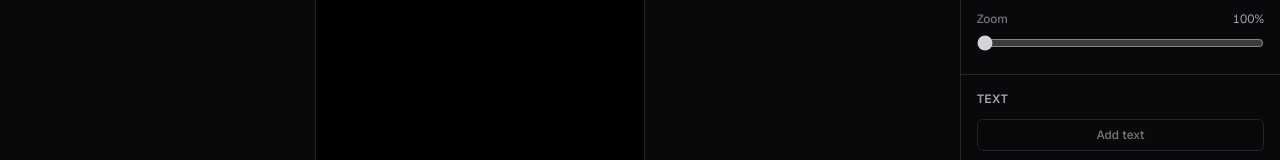
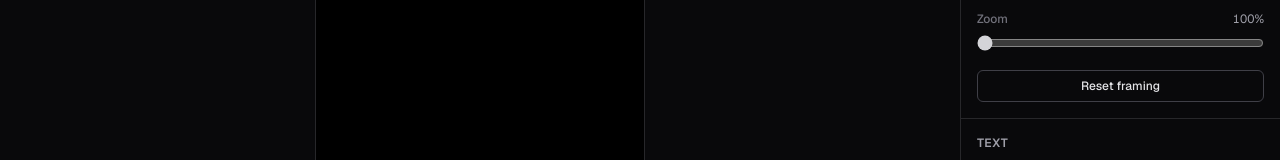
Before and after one commit to benedicti0n/instaclip-editor, a Next.js app: page /editor in a window 1280 px wide. Shown: the part 290-450 px from the top of the page. Built offline with nearby package versions, Linux system fonts and the light colour scheme.

Commit message:
feat(editor): add framing reset control

```diff
--- a/src/components/editor/editor-shell.tsx
+++ b/src/components/editor/editor-shell.tsx
@@ -64,6 +64,10 @@ export function EditorShell() {
     });
   }
 
+  function handleResetFraming() {
+    setVideoTransform(DEFAULT_VIDEO_TRANSFORM);
+  }
+
   useEffect(() => {
     let cancelled = false;
 
@@ -106,6 +110,7 @@ export function EditorShell() {
           onAspectRatioChange={setAspectRatio}
           scale={videoTransform.scale}
           onScaleChange={handleScaleChange}
+          onResetFraming={handleResetFraming}
         />
       </div>
       <PlaybackBar
--- a/src/components/editor/inspector-panel.tsx
+++ b/src/components/editor/inspector-panel.tsx
@@ -12,6 +12,7 @@ type InspectorPanelProps = {
   onAspectRatioChange: (preset: AspectRatioPreset) => void;
   scale: number;
   onScaleChange: (scale: number) => void;
+  onResetFraming: () => void;
 };
 
 export function InspectorPanel({
@@ -19,6 +20,7 @@ export function InspectorPanel({
   onAspectRatioChange,
   scale,
   onScaleChange,
+  onResetFraming,
 }: InspectorPanelProps) {
   return (
     <aside
@@ -73,6 +75,14 @@ export function InspectorPanel({
             className="mt-2 w-full cursor-pointer accent-zinc-300"
           />
         </div>
+        <Button
+          variant="outline"
+          size="sm"
+          className="mt-3 w-full"
+          onClick={onResetFraming}
+        >
+          Reset framing
+        </Button>
       </InspectorSection>
       <InspectorSection title="Text">
         <Button variant="outline" size="sm" disabled className="w-full">
```
